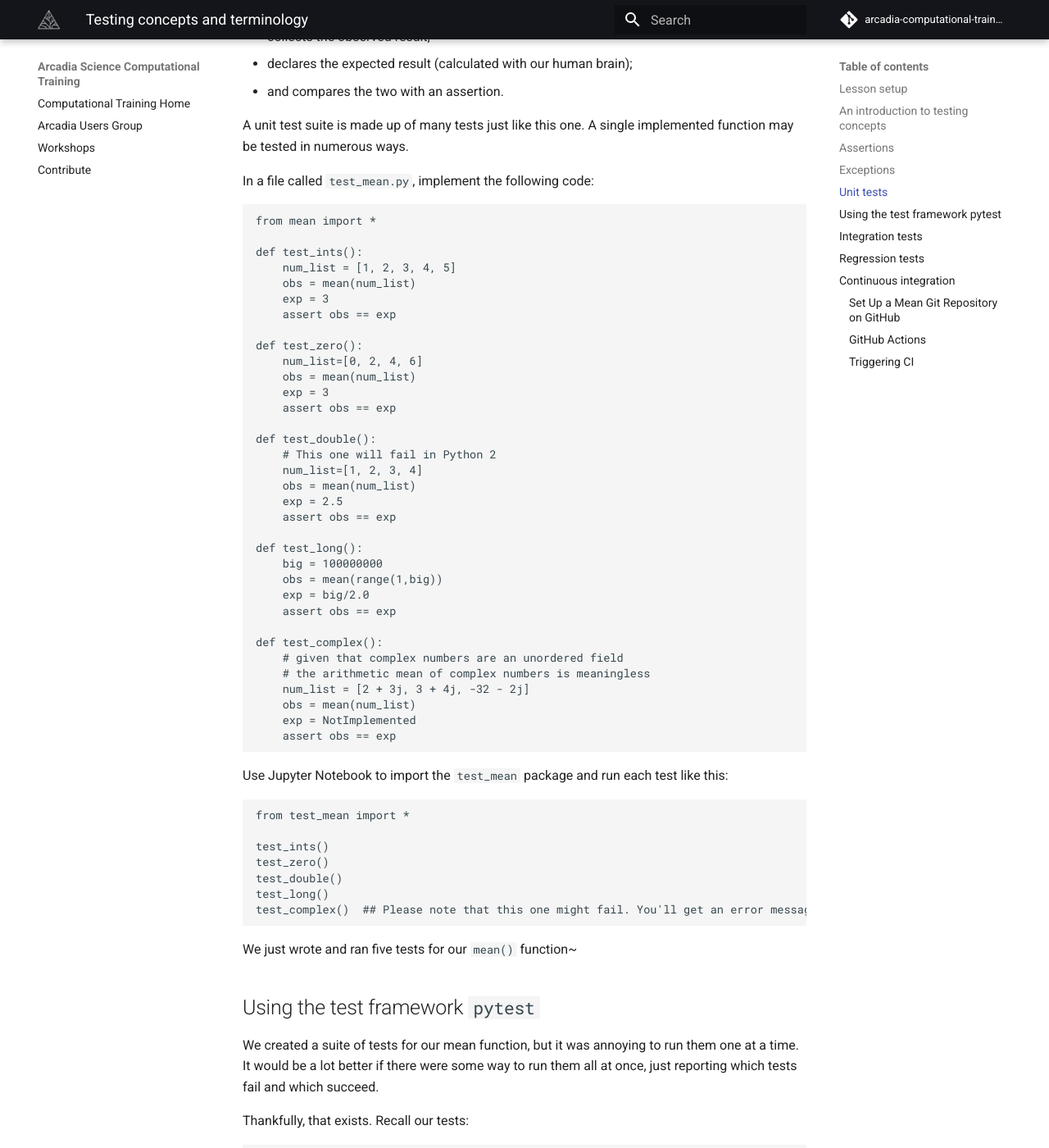
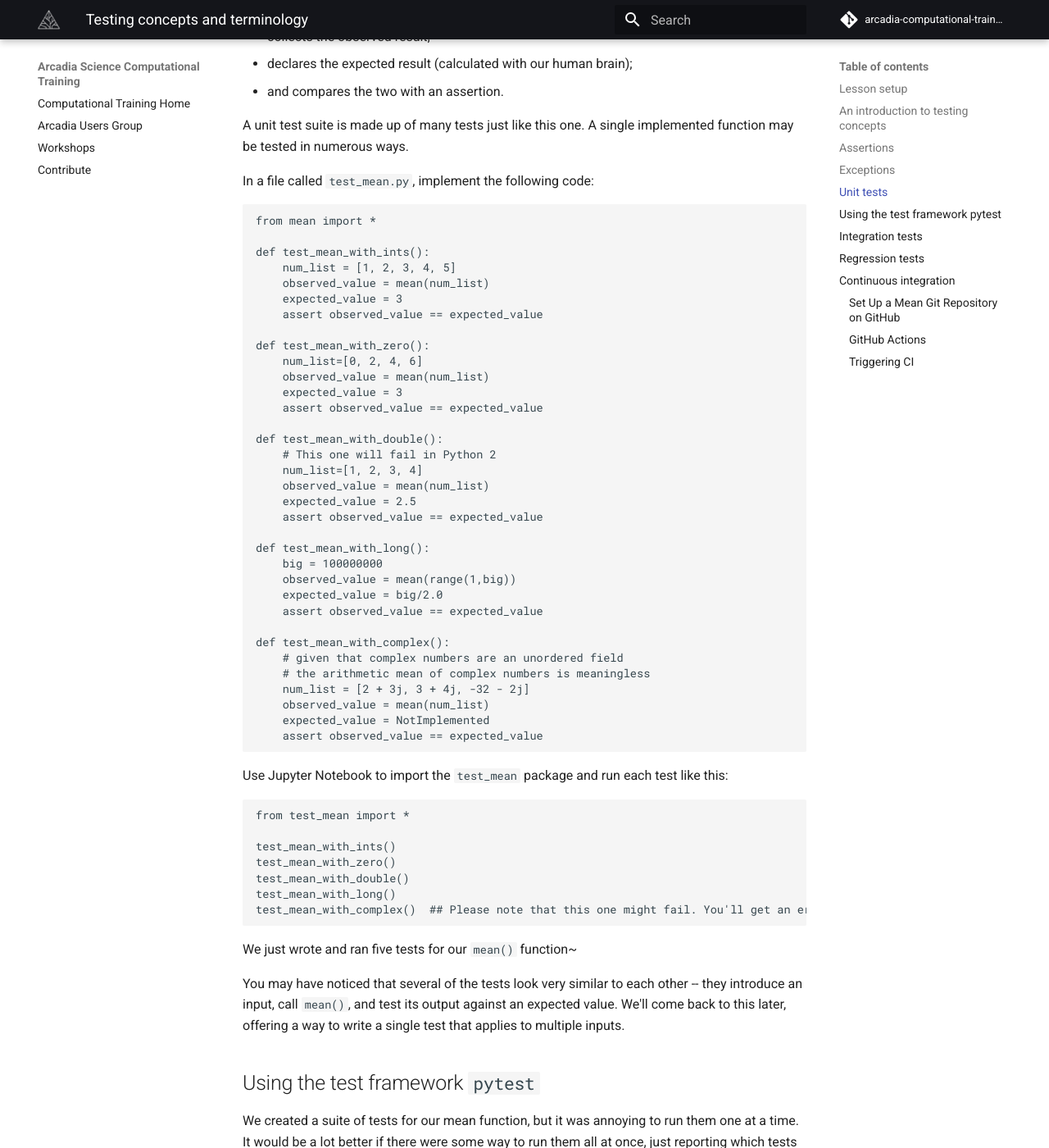
Before and after one commit to Arcadia-Science/arcadia-computational-training, an MkDocs documentation site: the page built from docs/arcadia-users-group/20231104-testing-concepts/lesson.md, in a window 1280 px wide and 1400 px high, scrolled down 4776 px. Shown: the whole window at 82% size. Built offline with MkDocs 1.6.1 and Material for MkDocs 9.7.7, drawn with Linux system fonts in a browser that asks for light colours; comment, search, counter and statistics services are not loaded; some of the changed text lies outside the part shown.

Commit message:
Apply first batch of suggestions from code review
Co-authored-by: Gilad Mishne <gilad@mishne.org>
Signed-off-by: Taylor Reiter <taylorreiter@gmail.com>

````diff
--- a/docs/arcadia-users-group/20231104-testing-concepts/lesson.md
+++ b/docs/arcadia-users-group/20231104-testing-concepts/lesson.md
@@ -160,7 +160,7 @@ Most behaviors should be validated with unit tests.
 
 ## Unit tests
 
-Unit tests are so called because they exercise the functionality of the code by interrogating individual functions and methods.
+Unit tests are so called because they test the functionality of the code by interrogating individual functions and methods.
 Functions and methods can often be considered the atomic units of software but what is considered to be the smallest code _unit_ is subjective.
 Implementing unit tests often has the effect of encouraging both the code and the tests to be as small, well-defined, and modular as possible.
 In Python, unit tests typically take the form of test functions that call and make assertions about methods and functions in the code base.
@@ -194,11 +194,11 @@ Now, back in your Jupyter Notebook run the following code:
 ```
 from mean import *
 
-def test_ints():
+def test_mean_with_ints():
     num_list = [1, 2, 3, 4, 5]
-    obs = mean(num_list)
-    exp = 3
-    assert obs == exp
+    observed_value = mean(num_list)
+    expected_value = 3
+    assert observed_value == expected_value
 ```
 
 The test above:
@@ -216,38 +216,38 @@ In a file called `test_mean.py`, implement the following code:
 ```
 from mean import *
 
-def test_ints():
+def test_mean_with_ints():
     num_list = [1, 2, 3, 4, 5]
-    obs = mean(num_list)
-    exp = 3
-    assert obs == exp
+    observed_value = mean(num_list)
+    expected_value = 3
+    assert observed_value == expected_value
 
-def test_zero():
+def test_mean_with_zero():
     num_list=[0, 2, 4, 6]
-    obs = mean(num_list)
-    exp = 3
-    assert obs == exp
+    observed_value = mean(num_list)
+    expected_value = 3
+    assert observed_value == expected_value
 
-def test_double():
+def test_mean_with_double():
     # This one will fail in Python 2
     num_list=[1, 2, 3, 4]
-    obs = mean(num_list)
-    exp = 2.5
-    assert obs == exp
+    observed_value = mean(num_list)
+    expected_value = 2.5
+    assert observed_value == expected_value
 
-def test_long():
+def test_mean_with_long():
     big = 100000000
-    obs = mean(range(1,big))
-    exp = big/2.0
-    assert obs == exp
+    observed_value = mean(range(1,big))
+    expected_value = big/2.0
+    assert observed_value == expected_value
 
-def test_complex():
+def test_mean_with_complex():
     # given that complex numbers are an unordered field
     # the arithmetic mean of complex numbers is meaningless
     num_list = [2 + 3j, 3 + 4j, -32 - 2j]
-    obs = mean(num_list)
-    exp = NotImplemented
-    assert obs == exp
+    observed_value = mean(num_list)
+    expected_value = NotImplemented
+    assert observed_value == expected_value
 ```
 
 Use Jupyter Notebook to import the `test_mean` package and run each test like this:
@@ -255,15 +255,16 @@ Use Jupyter Notebook to import the `test_mean` package and run each test like th
 ```
 from test_mean import *
 
-test_ints()
-test_zero()
-test_double()
-test_long()
-test_complex()  ## Please note that this one might fail. You'll get an error message showing which tests failed
+test_mean_with_ints()
+test_mean_with_zero()
+test_mean_with_double()
+test_mean_with_long()
+test_mean_with_complex()  ## Please note that this one might fail. You'll get an error message showing which tests failed
 ```
 
 We just wrote and ran five tests for our `mean()` function~
 
+You may have noticed that several of the tests look very similar to each other -- they introduce an input, call `mean()`, and test its output against an expected value. We'll come back to this later, offering a way to write a single test that applies to multiple inputs.
 ## Using the test framework `pytest`
 
 We created a suite of tests for our mean function, but it was annoying to run them one at a time.
````
